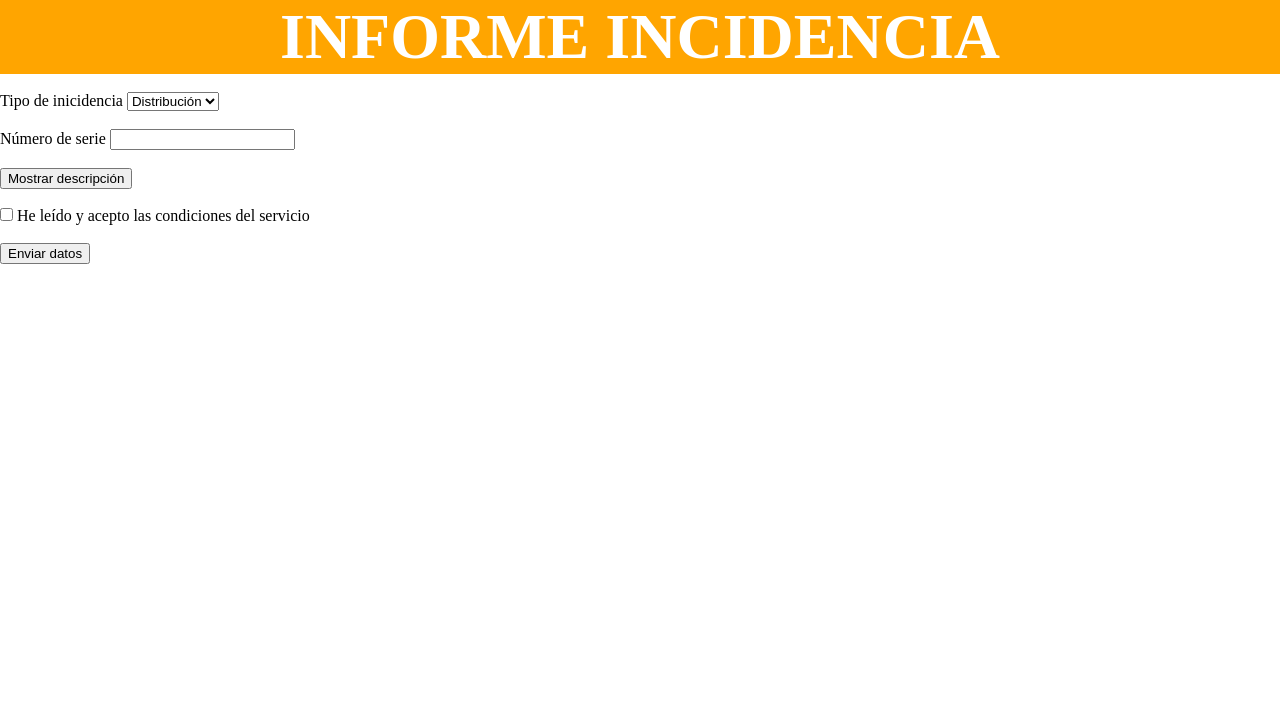
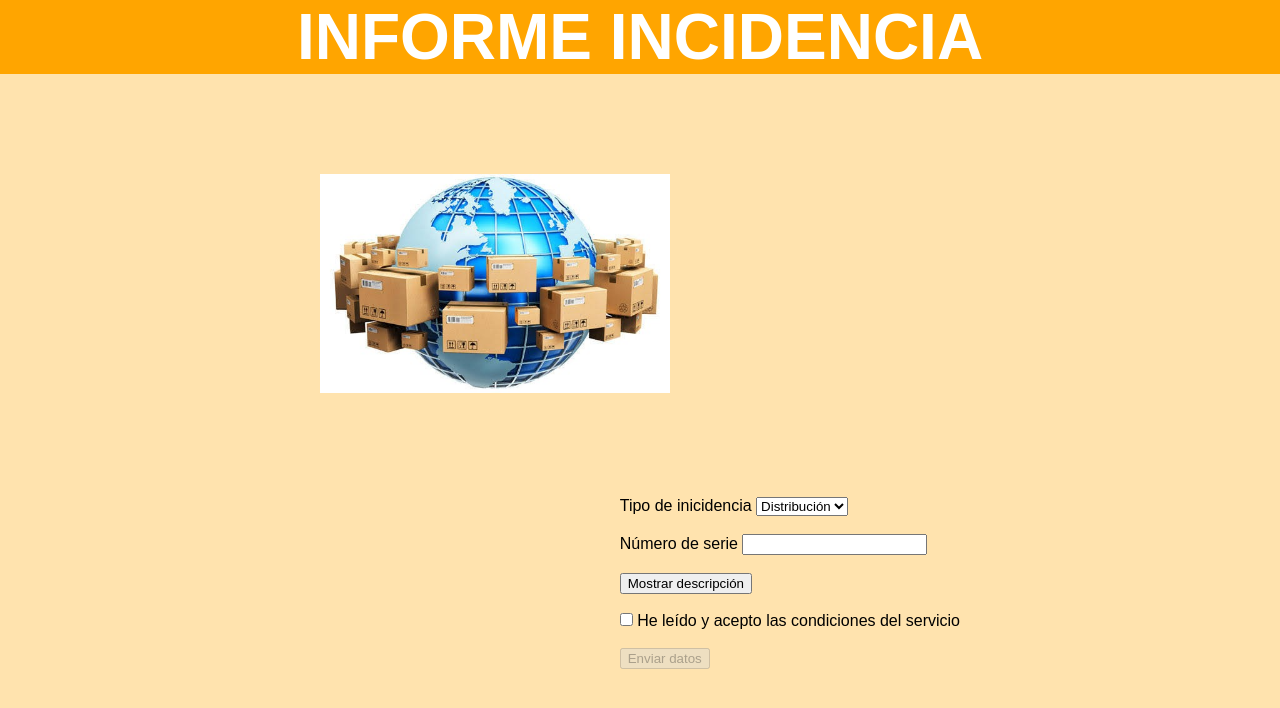
Before and after one commit to jbarcee/Desarrollo_Entorno_Cliente, a plain HTML site: page practica_1/index.html in a window 1280 px wide. Drawn offline with Linux system fonts and the light colour scheme.

Commit message:
Creacion de practica1

```diff
--- a/practica_1/index.html
+++ b/practica_1/index.html
@@ -5,16 +5,20 @@
     <meta name="viewport" content="width=device-width, initial-scale=1.0">
     <link rel="stylesheet" href="style.css">
     <title>PRACTICA 1</title>
+    <script>
+        function enable() {
+            const submit = document.getElementById("sub");
+            submit.disabled = false;
+        }
+    </script>
 </head>
 <body>
-    <div id="title">
+    <div id="divTitle">
         <h1>INFORME INCIDENCIA</h1>
     </div>
-    <div id="image">
-        <img src="">
-    </div>
-    <div id="form">
-        <form action="" method="get">
+    <img src="img/distribution.png">
+    <div id="divForm">
+        <form id="form" action="" method="get">
             <label for="tipoIncidencia">Tipo de inicidencia</label>
             <select type="select" name="tipoIncidencia" >
                 <option>Distribución</option>
@@ -23,10 +27,10 @@
             </select><br><br>
             <label for="serie">Número de serie  </label>
             <input type="text" name="serie"><br><br>
-            <button>Mostrar descripción</button><br><br>
+            <button type="button" onclick="enable()">Mostrar descripción</button><br><br>
             <input type="checkbox" name="aceptarCondiciones">
             <label for="aceptarCondiciones">He leído y acepto las condiciones del servicio </label><br><br>
-            <input type="submit" value="Enviar datos">
+            <input id="sub" type="submit" value="Enviar datos" disabled>
         </form>
     </div>
 </body>
--- a/practica_1/style.css
+++ b/practica_1/style.css
@@ -3,12 +3,26 @@
     margin: 0px;
 }
 
-img {
-    width: auto;
-    height: 50%;
+body {
+    background-color: rgb(255, 227, 174);
 }
 
-#title {
+#divForm {
+    float: right;
+    margin-top: 100px;
+    display:flex;
+    margin-right: 25%;
+    font-family: Arial, Helvetica, sans-serif;
+}
+
+img {
+    margin-top: 100px;
+    width: 350px;
+    margin-left: 25%;
+}
+
+#divTitle {
+    font-family: Arial, Helvetica, sans-serif;
     color: white;
     font-size: 32px;
     background-color: orange;
```
